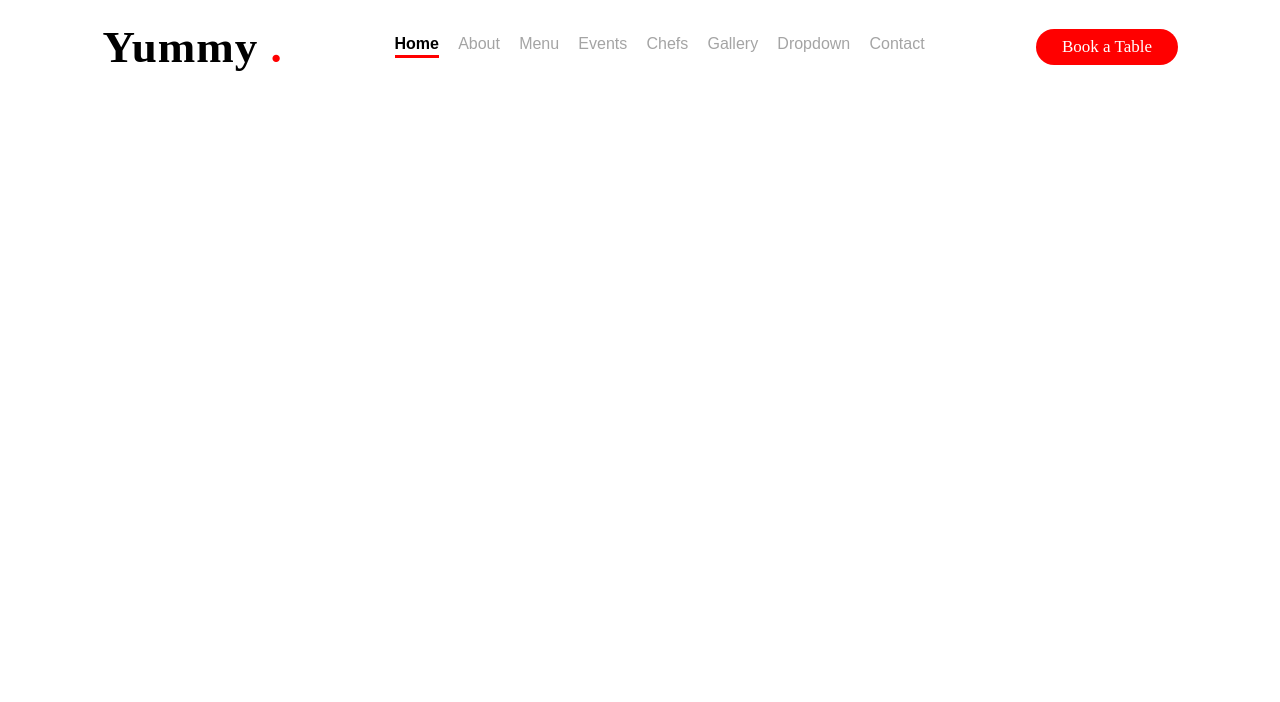
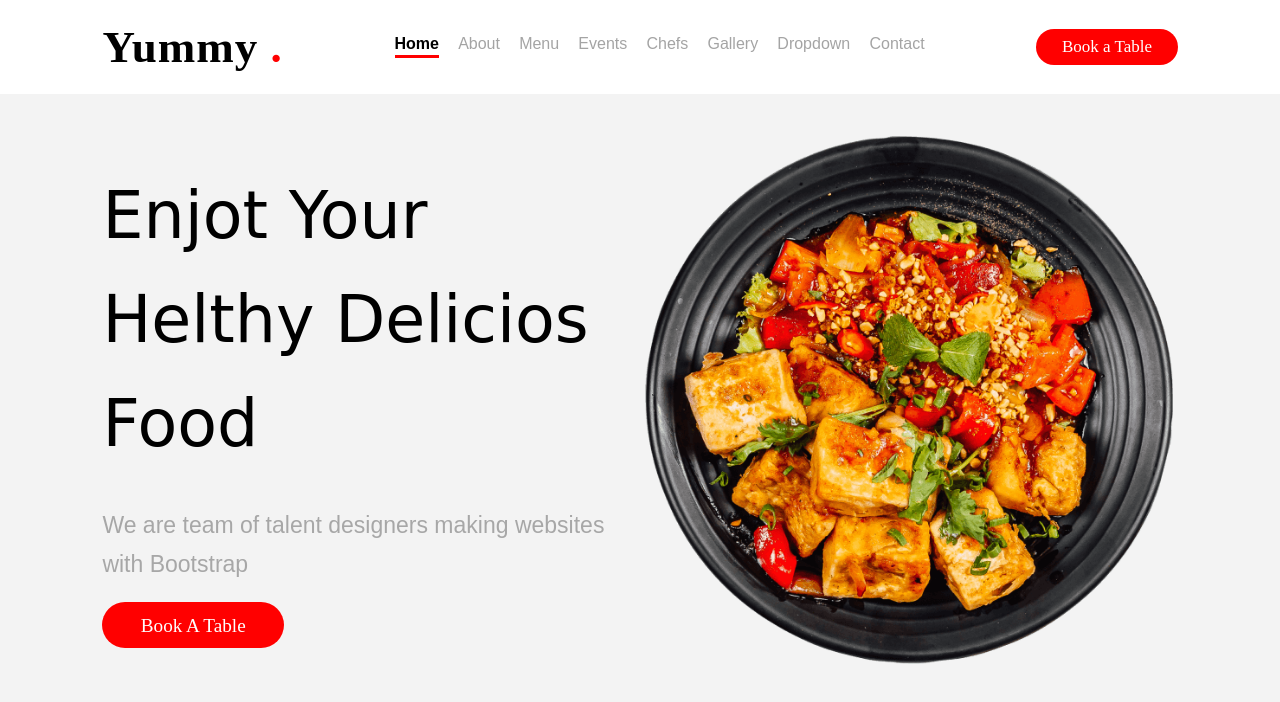
Before and after one commit to lemanrza/yummy-website, a website built with Vite: page index.html in a window 1280 px wide. Built offline with nearby package versions, Linux system fonts and the light colour scheme; a web font is replaced by a local one.

Commit message:
home section

```diff
--- a/index.html
+++ b/index.html
@@ -28,6 +28,20 @@
       <a href="#" class="bookATable">Book a Table</a>
       <i class="fa-solid fa-bars" id="menu"></i>
   </header>
+  <main>
+    <section class="home-container">
+      <div class="content">
+        <h2>Enjot Your Helthy Delicios Food</h2>
+        <p>We are team of talent designers making websites with Bootstrap</p>
+      <div>
+        <a href="#">Book A Table</a>
+      </div>
+      </div>
+      <div class="image">
+        <img src="./src/assets/hero-img.png" alt="">
+      </div>
+    </section>
+  </main>
 </body>
 
 </html>
--- a/src/scss/header.scss
+++ b/src/scss/header.scss
@@ -3,7 +3,9 @@ header {
     align-items: center;
     justify-content: space-between;
     padding: 1.3rem 8%;
-
+   position: fixed;
+   background-color: #fff;
+   width: 100%;
     .logo {
         color: black;
         font-size: 45px;
--- a/src/scss/home.scss
+++ b/src/scss/home.scss
@@ -1,2 +1,3 @@
 @import url(./base.scss);
 @import url(./header.scss);
+@import url(./main.scss);
--- /dev/null
+++ b/src/scss/main.scss
@@ -0,0 +1,79 @@
+@import url('https://fonts.googleapis.com/css2?family=Atma:wght@300;400;500;600;700&family=Love+Ya+Like+A+Sister&display=swap');
+
+.home-container {
+    background-color: #f3f3f3;
+    height: 100vh;
+    width: 100%;
+    display: flex;
+    align-items: center;
+    justify-content: space-between;
+    padding: 3rem 8%;
+
+    .content {
+        display: flex;
+        align-items: start;
+        justify-content: start;
+        gap: 1.9rem;
+        flex-direction: column;
+        flex: 1;
+
+        h2 {
+            color: #000;
+            font-size: 65px;
+            font-weight: 500;
+            line-height: 1.6;
+            font-family: "Love Ya Like A Sister", cursive;
+
+        }
+
+        p {
+            color: #a7a7a7;
+            font-size: 23px;
+            font-family: Arial, Helvetica, sans-serif;
+            line-height: 1.7;
+        }
+
+        div {
+            a {
+                color: #FFFF;
+                padding: .8rem 2.4rem;
+                border-radius: 45px;
+                font-size: 1.2rem;
+                background-color: red;
+            }
+        }
+    }
+
+    .image {
+        height: 75%;
+        width: 50%;
+
+        img {
+            height: 100%;
+            width: 100%;
+            object-fit: contain;
+        }
+    }
+}
+
+@media (max-width:991px) {
+    .home-container {
+        flex-direction: column;
+        padding: 5rem 3%;
+
+        .content {
+            order: 2;
+
+            h2 {
+                font-size: 40px;
+            }
+
+            p {
+                font-size: 19px;
+            }
+        }
+        .image{
+             width: 100%;
+        }
+    }
+}
```
Also changed, not shown: src/assets/hero-img.png (added).
